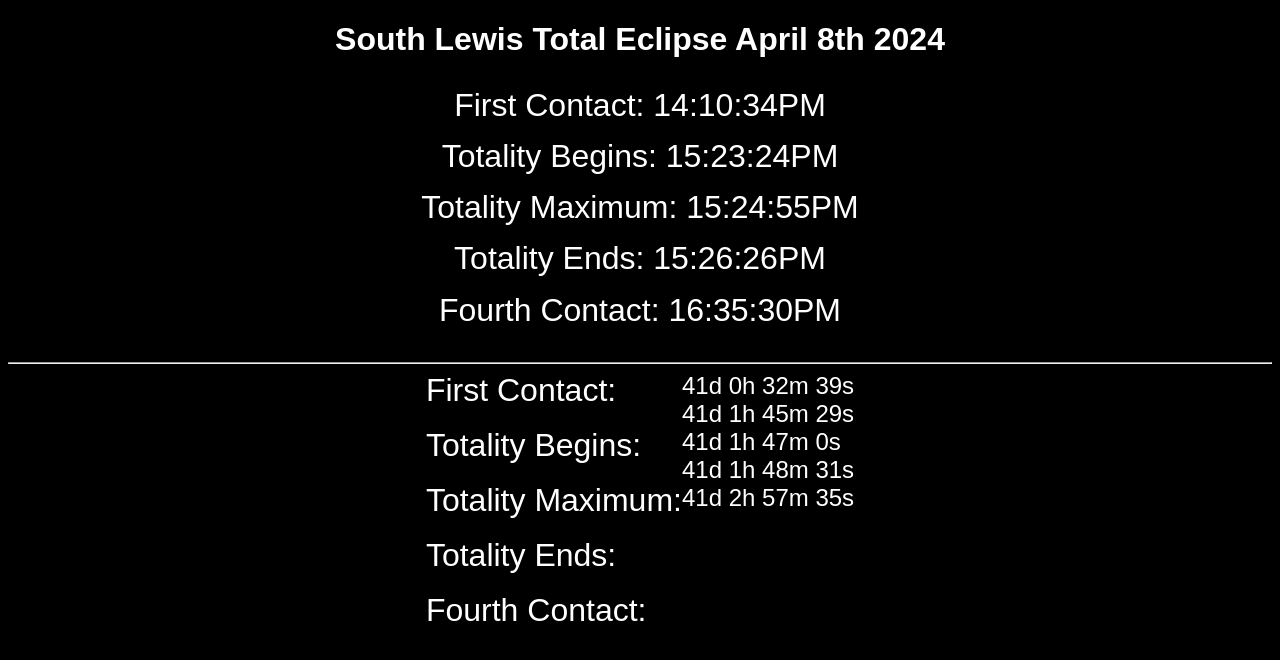
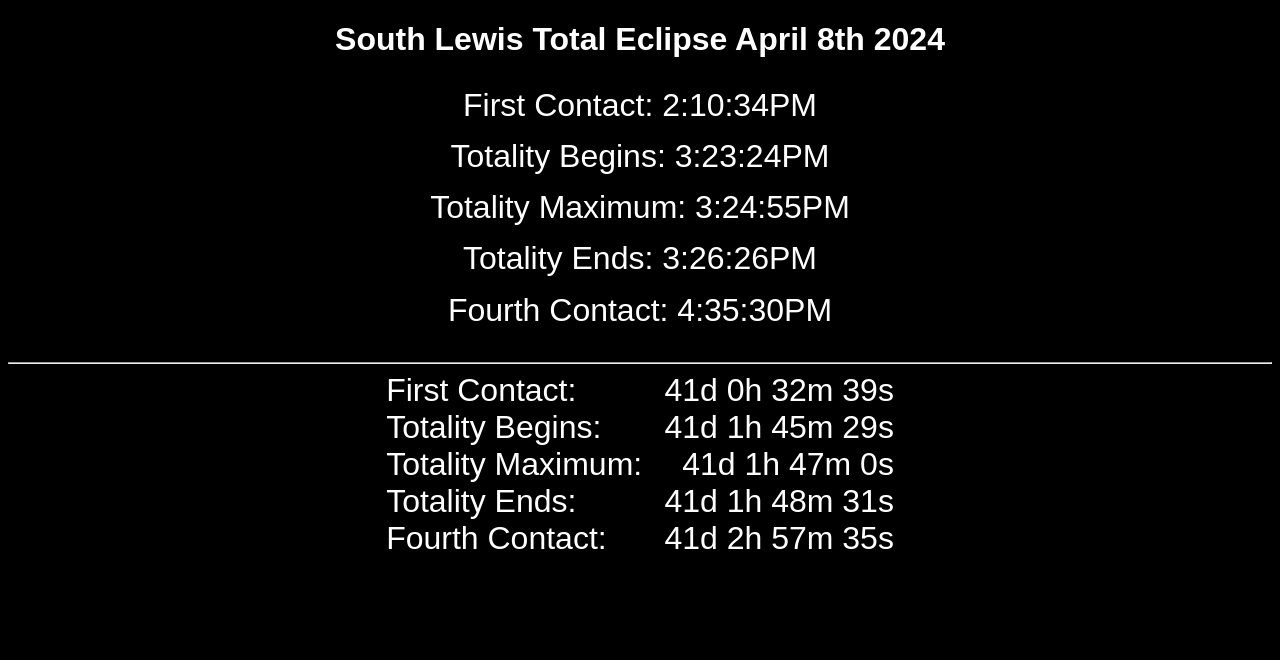
Before and after one commit to rlawry/eclipse-timer, a plain HTML site: page index.html in a window 1280 px wide. Drawn offline with Linux system fonts and the light colour scheme.

Commit message:
pm and colors and format

```diff
--- a/index.html
+++ b/index.html
@@ -12,7 +12,7 @@
             color: white;
         }
         .countdown {
-            font-size: 1.5rem;
+            font-size: 2rem;
         }
         .times{
             font-size: 2rem;
@@ -25,15 +25,19 @@
             display: flex;
             flex-direction: row;
             justify-content: center;
+            gap: 20px 50px;
         }
         .row{
             display: flex;
             flex-direction: row;
-            align-items: stretch;
+            align-items: baseline;
+            justify-content: space-between;
+            gap: 40px;
         }
         .column{
             flex-direction: column;
             text-align: left;
+
         }
     </style>
 </head>
@@ -42,19 +46,25 @@
     <div class="times" id="targetTimes"></div><br>
     <hr>
     <div class="panel">
-        <div class="row">
-            <div class="column">
-                <div class="aych1">First Contact: </div><br>
-                <div class="aych1">Totality Begins: </div><br>
-                <div class="aych1">Totality Maximum: </div><br>
-                <div class="aych1">Totality Ends: </div><br>
-                <div class="aych1">Fourth Contact: </div><br>
+        <div class="column">
+            <div class="row">
+                <div class="aych1">First Contact: </div>
+                <div class="countdown" id="countdown1"></div>
             </div>
-            <div class="column">
-                <div class="countdown" id="countdown1"></div>
+            <div class="row">
+                <div class="aych1">Totality Begins: </div>
                 <div class="countdown" id="countdown2"></div>
+            </div>
+            <div class="row">
+                <div class="aych1">Totality Maximum: </div>
                 <div class="countdown" id="countdown3"></div>
+            </div>
+            <div class="row">
+                <div class="aych1">Totality Ends: </div>
                 <div class="countdown" id="countdown4"></div>
+            </div>
+            <div class="row">
+                <div class="aych1">Fourth Contact: </div>
                 <div class="countdown" id="countdown5"></div>
             </div>
         </div>
@@ -73,11 +83,11 @@
         const targetD = new Date(targetDateTotalityEnds);
         const targetE = new Date(targetDateFourthContact);
 
-        document.getElementById("targetTimes").innerHTML = `First Contact: ${targetA.getHours()}:${targetA.getMinutes()}:${targetA.getSeconds()}PM <br>`;
-        document.getElementById("targetTimes").innerHTML += `Totality Begins: ${targetB.getHours()}:${targetB.getMinutes()}:${targetB.getSeconds()}PM <br>`;
-        document.getElementById("targetTimes").innerHTML += `Totality Maximum: ${targetC.getHours()}:${targetC.getMinutes()}:${targetC.getSeconds()}PM <br>`;
-        document.getElementById("targetTimes").innerHTML += `Totality Ends: ${targetD.getHours()}:${targetD.getMinutes()}:${targetD.getSeconds()}PM <br>`;
-        document.getElementById("targetTimes").innerHTML += `Fourth Contact: ${targetE.getHours()}:${targetE.getMinutes()}:${targetE.getSeconds()}PM <br>`;
+        document.getElementById("targetTimes").innerHTML = `First Contact: ${targetA.getHours()-12}:${targetA.getMinutes()}:${targetA.getSeconds()}PM <br>`;
+        document.getElementById("targetTimes").innerHTML += `Totality Begins: ${targetB.getHours()-12}:${targetB.getMinutes()}:${targetB.getSeconds()}PM <br>`;
+        document.getElementById("targetTimes").innerHTML += `Totality Maximum: ${targetC.getHours()-12}:${targetC.getMinutes()}:${targetC.getSeconds()}PM <br>`;
+        document.getElementById("targetTimes").innerHTML += `Totality Ends: ${targetD.getHours()-12}:${targetD.getMinutes()}:${targetD.getSeconds()}PM <br>`;
+        document.getElementById("targetTimes").innerHTML += `Fourth Contact: ${targetE.getHours()-12}:${targetE.getMinutes()}:${targetE.getSeconds()}PM <br>`;
         // Update the countdown every second
         const countdown = setInterval(() => {
             var now = new Date().getTime();
@@ -98,14 +108,12 @@
             var target5 = timeRemains(targetDateFourthContact-now);
             // Calculations for days, hours, minutes, and seconds
 
-
             // Display the countdown
             document.getElementById('countdown1').innerHTML = `${target1[0]}d ${target1[1]}h ${target1[2]}m ${target1[3]}s`;
             document.getElementById('countdown2').innerHTML = `${target2[0]}d ${target2[1]}h ${target2[2]}m ${target2[3]}s`;
             document.getElementById('countdown3').innerHTML = `${target3[0]}d ${target3[1]}h ${target3[2]}m ${target3[3]}s`;
             document.getElementById('countdown4').innerHTML = `${target4[0]}d ${target4[1]}h ${target4[2]}m ${target4[3]}s`;
             document.getElementById('countdown5').innerHTML = `${target5[0]}d ${target5[1]}h ${target5[2]}m ${target5[3]}s`;
-
 
         }, 1000);
 
```
